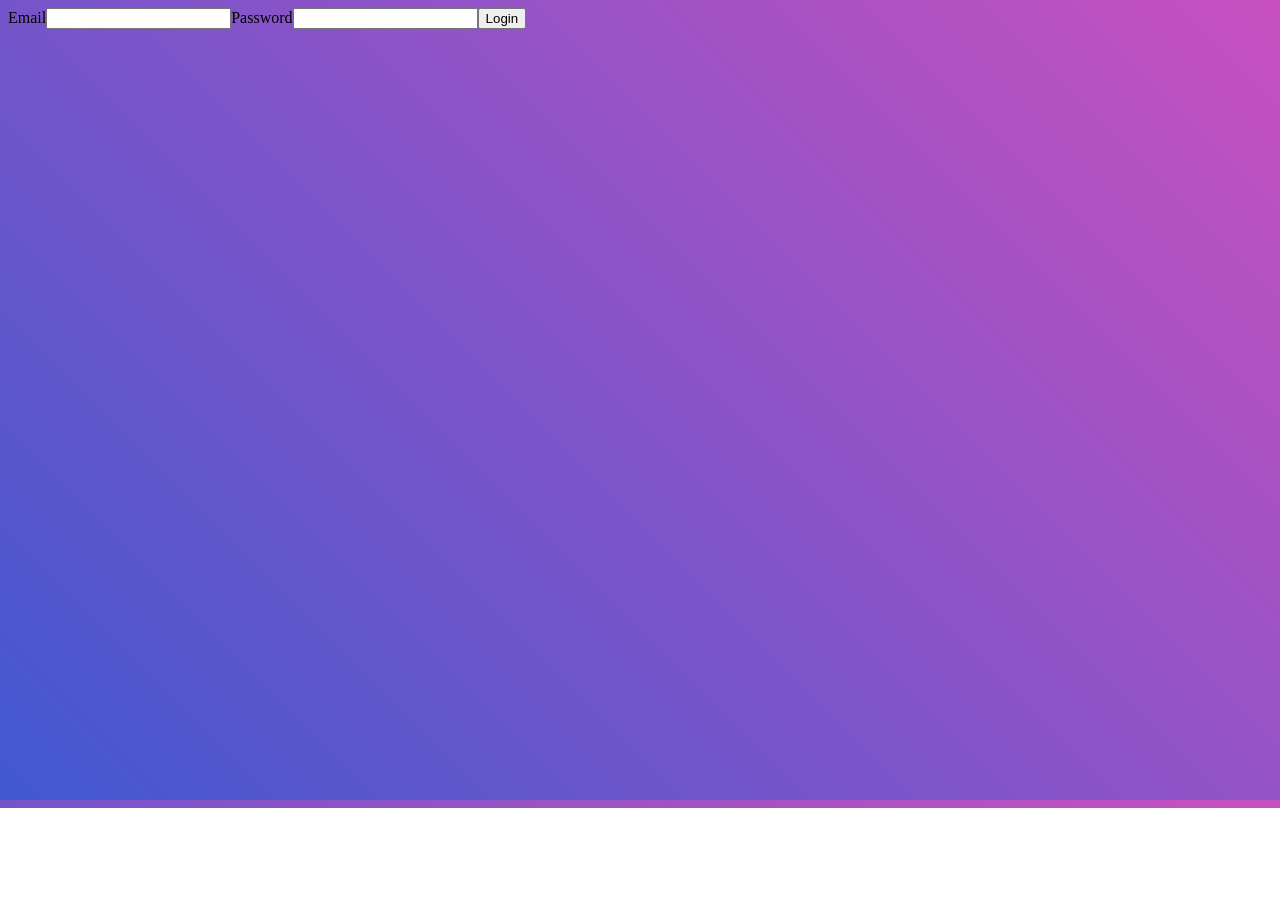
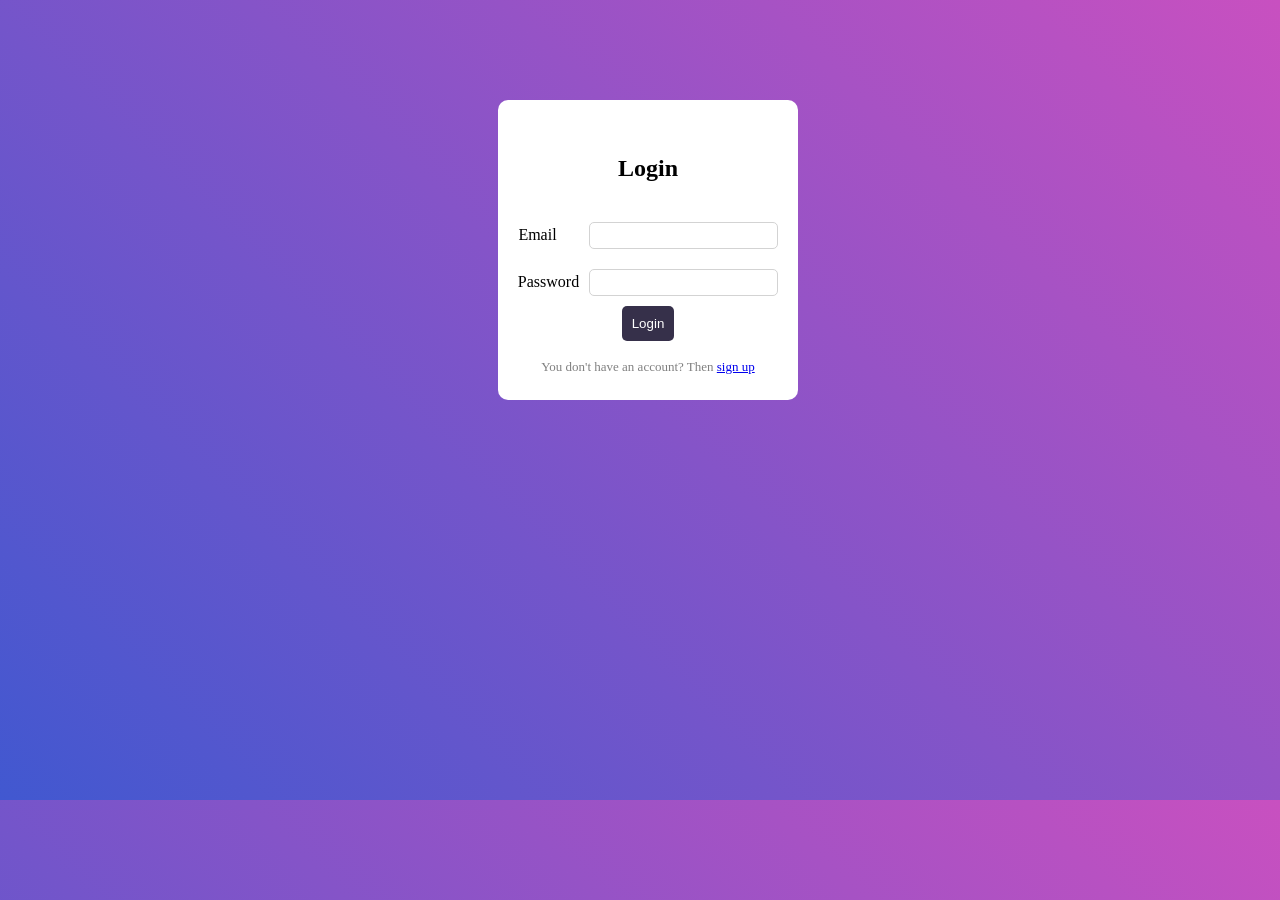
Before and after one commit to esenzh/takeoff-test, a React app in the folder client/: page /login in a window 1280 px wide. Before the commit the page ends 808 px from the top, so only its background shows below. Built offline with nearby package versions, Linux system fonts and the light colour scheme.

Commit message:
style: restyle the login page and add a tag to signup page

```diff
--- a/client/src/components/Auth/Login.jsx
+++ b/client/src/components/Auth/Login.jsx
@@ -30,14 +30,24 @@ function Login() {
     }
 
     return (
-        <form onSubmit={handleLogin}>
-            <label htmlFor="GET-email">Email</label>
-            <input id='GET-email' type="email" name='email' onChange={handleOnChange} required />
-
-            <label htmlFor="GET-password">Password</label>
-            <input id='GET-password' type="password" name='password' onChange={handleOnChange} required />
-            <LoginButton title={'Login'} />
-        </form>
+        <div className='login-card'>
+            <form onSubmit={handleLogin} className="login-form">
+                <div>
+                    <h2>Login</h2>
+                </div>
+                <div>
+                    <label htmlFor="GET-email" className="login-form__email">Email</label>
+                    <input id='GET-email' type="email" name='email' className="login-form__input" onChange={handleOnChange} required />
+                </div>
+                <div>
+                    <label htmlFor="GET-password" className="login-form__password">Password</label>
+                    <input id='GET-password' type="password" name='password' className="login-form__input" onChange={handleOnChange} required />
+                </div>
+                <LoginButton title={'Login'} />
+                <br/>
+                <span>You don't have an account? Then <a href={'/signup'}>sign up</a></span>
+            </form>
+        </div>
     )
 }
 
--- a/client/src/styles/App.css
+++ b/client/src/styles/App.css
@@ -85,3 +85,51 @@ tbody tr:hover {
     background-color: lightblue;
     cursor: pointer;
 }
+
+.login-card {
+    background-color: #fff;
+    height: 300px;
+    width: 300px;
+    margin: 100px auto;
+    border-radius: 10px;
+}
+
+.login-card .login-form {
+    height: 100%;
+    display: flex;
+    flex-direction: column;
+    justify-content: center;
+    align-items: center;
+}
+
+.login-form div {
+    padding: 10px;
+}
+
+.login-form__email {
+    margin-right: 32px;
+}
+
+.login-form__password {
+    margin-right: 10px;
+}
+
+.login-form__input {
+    padding: 5px;
+    border: 1px solid lightgray;
+    border-radius: 5px;
+}
+
+.login-form span {
+    color: grey;
+    font-size: small;
+}
+
+.login-form button {
+    background-color: #36304a;
+    color: #fff;
+    border: 0;
+    border-radius: 5px;
+    cursor: pointer;
+    padding: 10px;
+}
```
